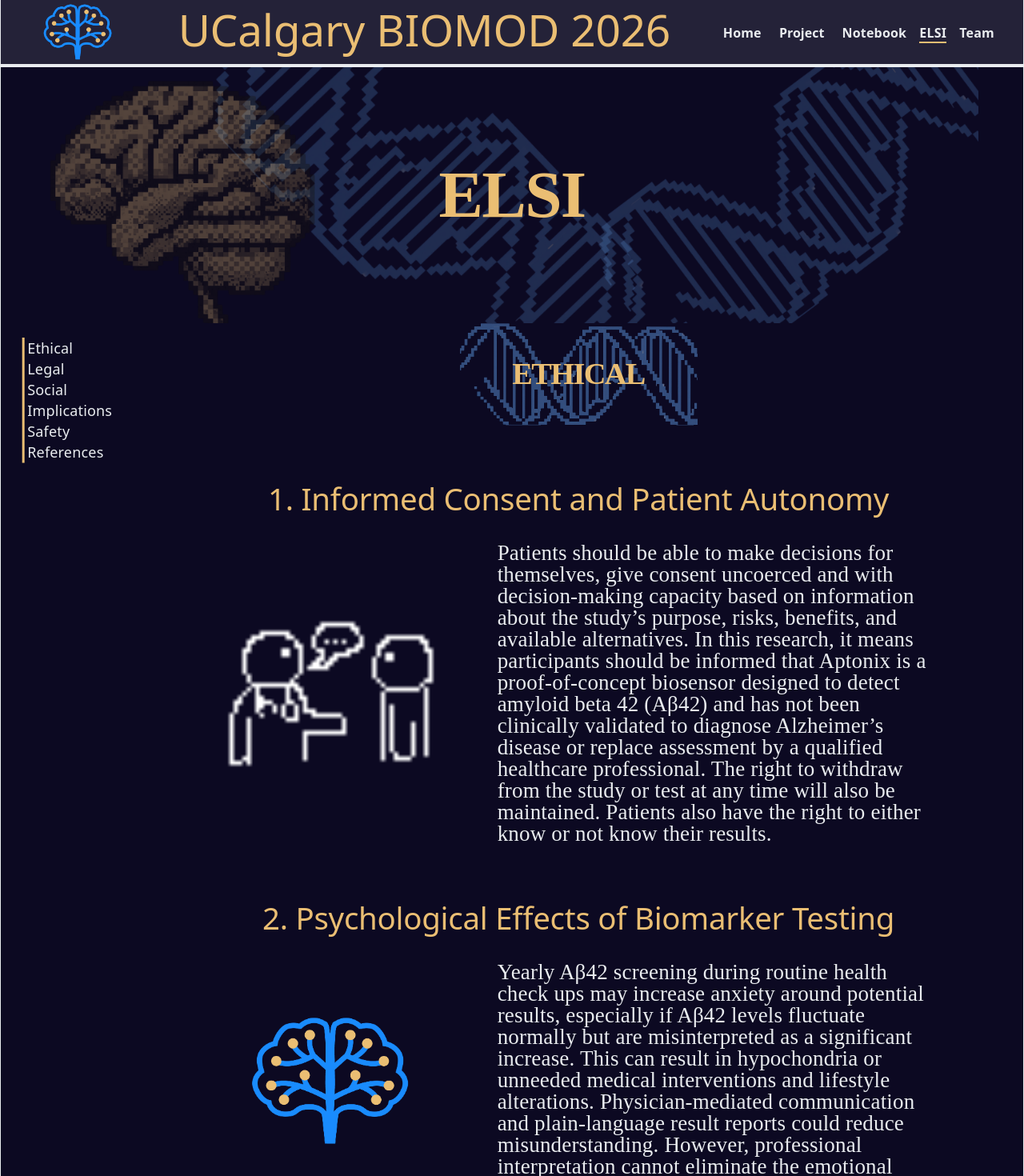
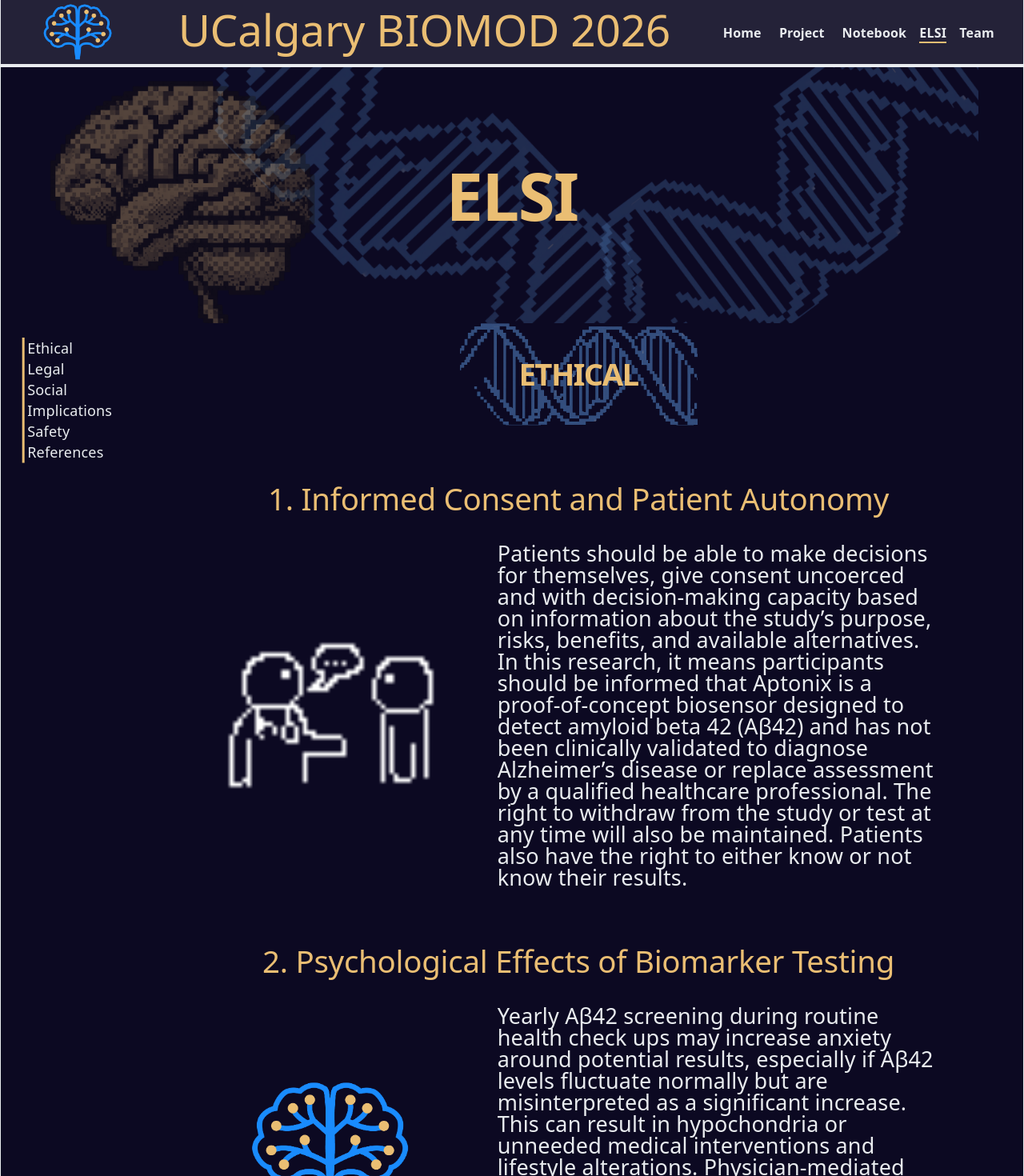
Before and after one commit to UCalgary-BIOMOD/UCalgary-BIOMOD-2026-Wiki, a React (Vite) app in the folder biomod-wiki/: page /elsi in a window 1280 px wide. Shown: the top 1470 px of the page at 80% size. Built offline with nearby package versions, Linux system fonts and the light colour scheme.

Commit message:
style: remove forced Montserrat font
Remove Montserrat font declarations so components inherit the globally imported League Spartan font.

```diff
--- a/biomod-wiki/src/Components/MainHeading.module.css
+++ b/biomod-wiki/src/Components/MainHeading.module.css
@@ -13,7 +13,6 @@
     margin: 0;
     font-size: 3vw;
     font-weight: bold;
-    font-family: "Monteserrat";
 }
 
 .mainHeadingImage{
--- a/biomod-wiki/src/Components/PageLayout.module.css
+++ b/biomod-wiki/src/Components/PageLayout.module.css
@@ -120,8 +120,6 @@ This module holds everything related to the page layout framework and the side n
     z-index: 10;
     font-size: 6.5vw;
     font-weight: bold;
-    font-family: "Monteserrat";
-    /* font-family: "Quicksand"; */
 }
 
 .bannerImage{
--- a/biomod-wiki/src/features/elsi/ELSI.module.css
+++ b/biomod-wiki/src/features/elsi/ELSI.module.css
@@ -5,7 +5,6 @@
 .elsiMaterial {
     width: 70vw;
     margin: 4rem;
-    font-family: 'Montserrat';
 }
 
 .elsiSubtitle {
```
